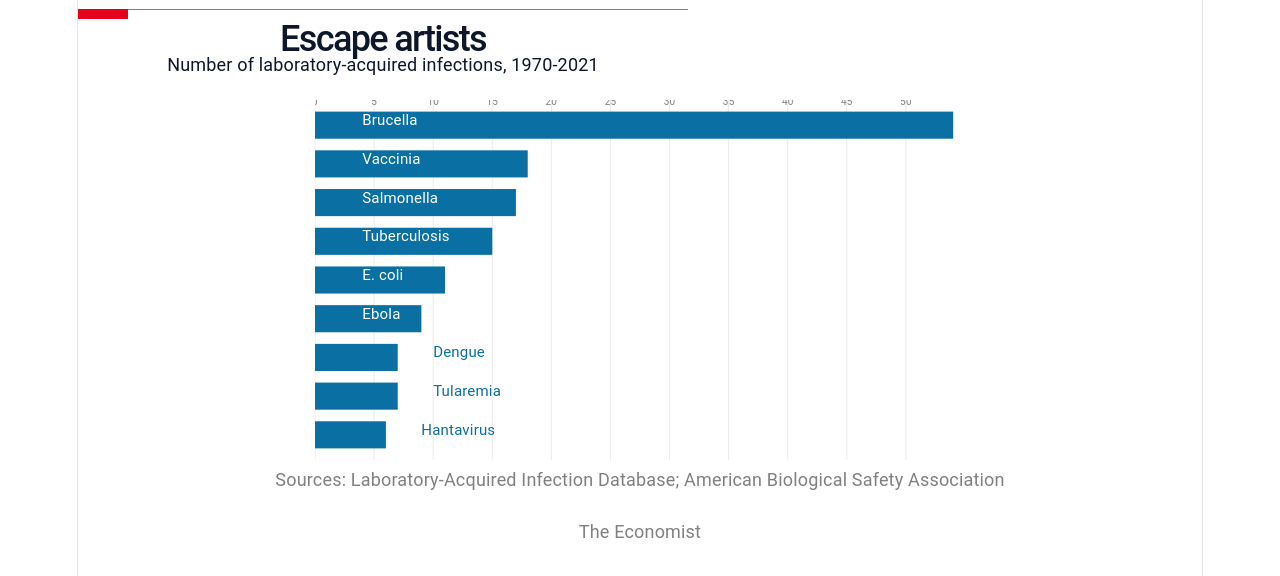
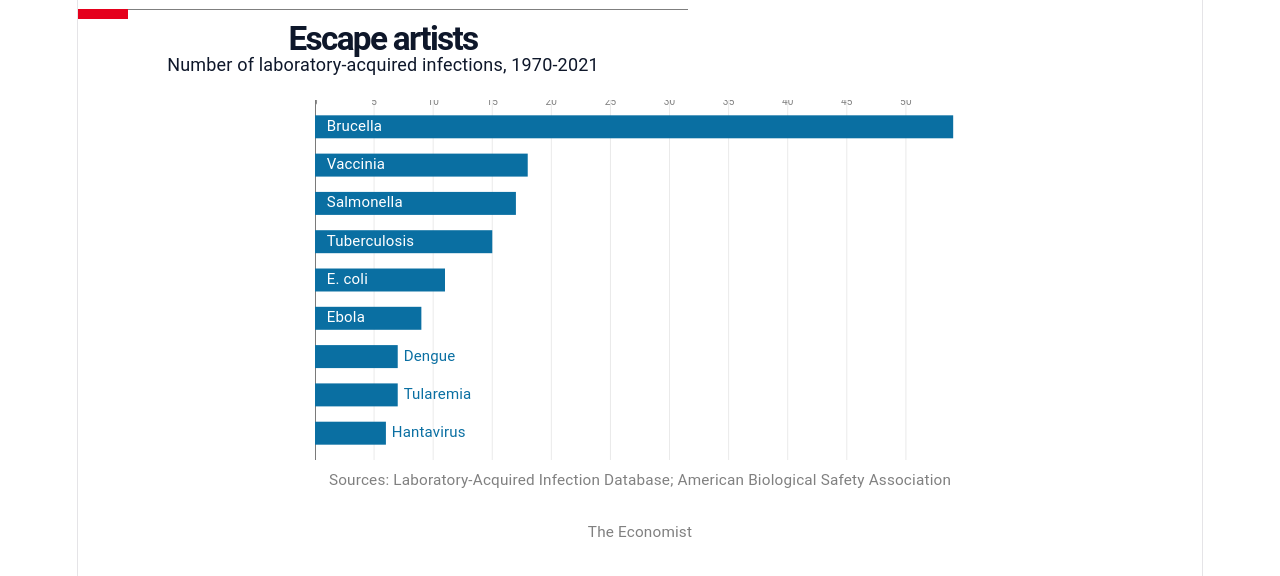
Before and after one commit to kpivert/scales_project, a React (Vite) app: page / in a window 1280 px wide. Shown: the top 576 px of the page. Built offline with nearby package versions, Linux system fonts and the light colour scheme.

Commit message:
Fix vertical alignment in bars

```diff
--- a/src/App.css
+++ b/src/App.css
@@ -32,11 +32,13 @@
 
 h1 {
   margin: 0;
-  font-size: 2rem;
+  font-size: 1.85rem;
+  font-weight: 700;
 }
 
 .caption {
   color: #808080;
+  font-size: 0.85rem;
 }
 
 .headerText {
--- a/src/App.jsx
+++ b/src/App.jsx
@@ -21,7 +21,7 @@ const yScale = d3
   .scaleBand()
   .domain(data.map((d) => d.name))
   .range([height, 0])
-  .padding(0.3);
+  .padding(0.4);
 
 const econBlue = "#0A6FA2";
 const econGray = "#808080";
@@ -36,6 +36,10 @@ const xLines = d3
       y2={0}
       stroke="#eaeaea"></line>
   ));
+
+const zeroLine = (
+  <line x1={0} y1={0} x2={0} y2={height} stroke="#000000"></line>
+);
 
 const xTicks = d3.range(0, 55, 5).map((d) => (
   <text x={xScale(d)} y={5} fill={econGray} textAnchor="middle" fontSize={10}>
@@ -55,10 +59,12 @@ const bars = data.map((d, i) => (
 
 const barLabels = data.map((d, i) => (
   <text
-    x={d.count > 8 ? xScale(4) : xScale(d.count + 3)}
+    x={d.count > 8 ? xScale(1) : xScale(d.count + 0.5)}
     y={yScale(d.name) + yScale.bandwidth() / 2}
+    // y={yScale(d.name)}
     fill={d.count < 8 ? econBlue : "#fff"}
     textAnchor="start"
+    dominantBaseline="middle"
     fontSize={15}>
     {d.name}
   </text>
@@ -86,6 +92,7 @@ function App() {
         <svg width={width} height={height}>
           <rect x={0} y={0} width={width} height={height} fill="#fff" />
           {xLines}
+          {zeroLine}
           {xTicks}
           {bars}
           {barLabels}
```
